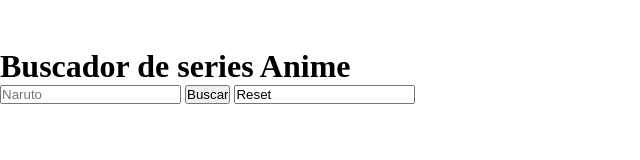
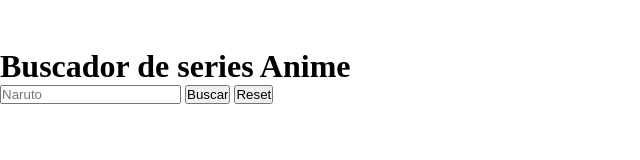
Before and after one commit to Adalab/modulo-2-evaluacion-final-RocioDols, a website: page src/html/index.html in a window 1280 px wide. Shown: the whole page, without its empty margins (0-640 px from the left). Drawn offline with nearby package versions, Linux system fonts and the light colour scheme; files that its build step writes are made by us from their sources.

Commit message:
firt commit

```diff
--- a/src/html/partials/main.html
+++ b/src/html/partials/main.html
@@ -4,7 +4,7 @@
     <form class="form">
         <input class="js_inputSearch" type="text" placeholder="Naruto" />
         <input class="js_btnSearch" type="submit" value="Buscar">
-        <input type="js_btnReset" type="reset" value="Reset">
+        <button type="js_btnReset" type="reset">Reset</button>
     </form>
 
     <section class="js_resultSearchSeries"></section>
```
